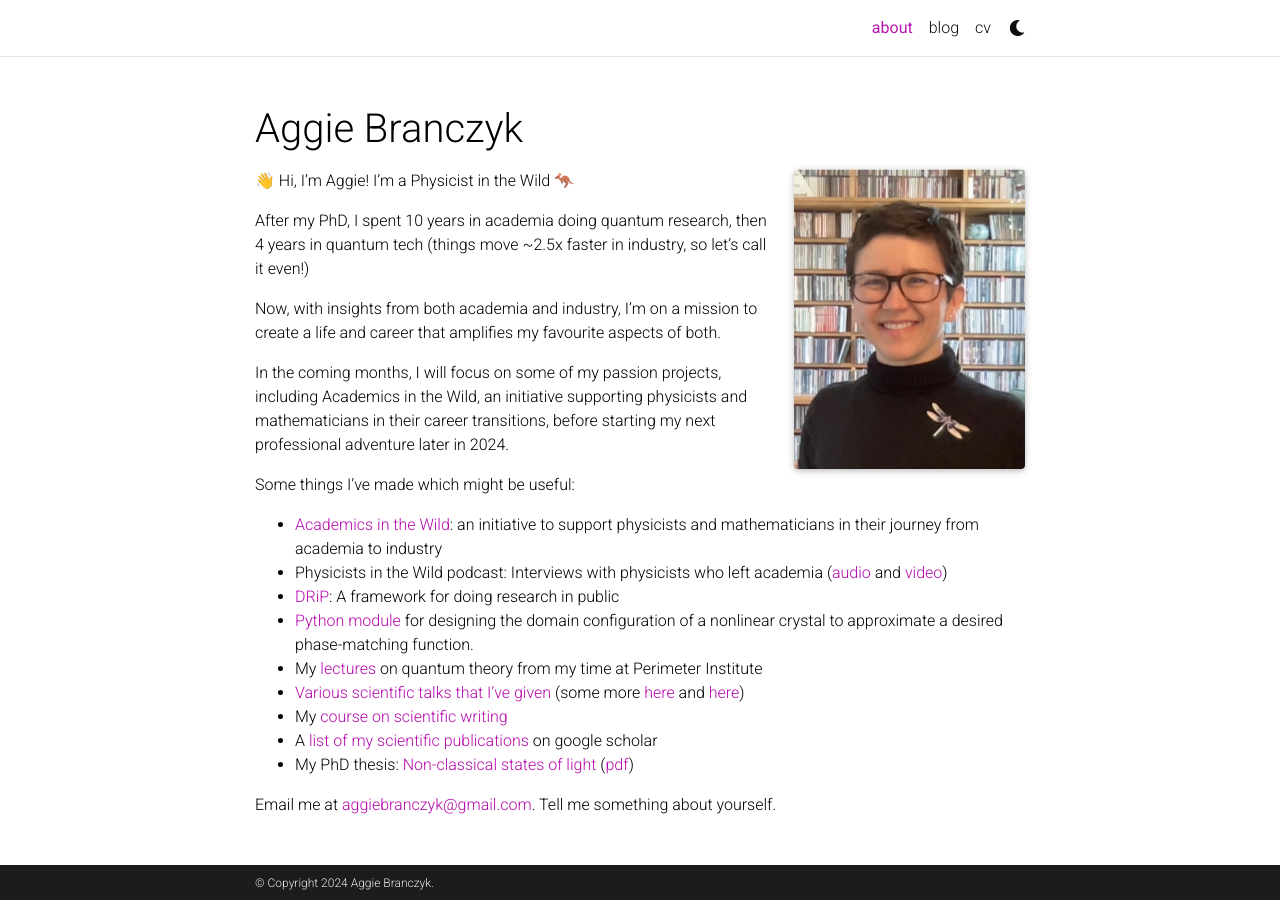
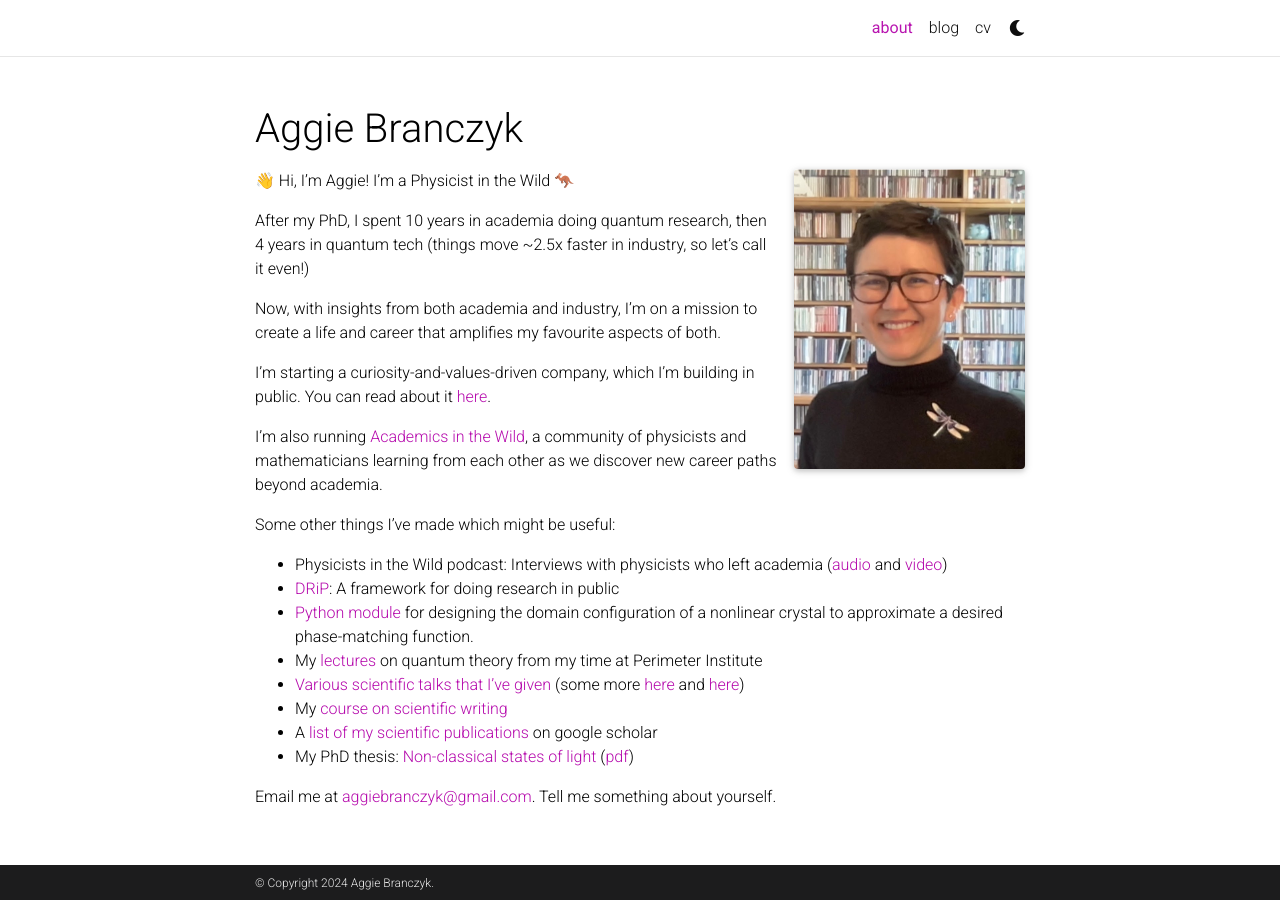
Before and after one commit to abranczyk/abranczyk.github.io, a Jekyll site: the page built from _pages/about.md, in a window 1280 px wide. Built offline with Jekyll 4.4.1, drawn with Linux system fonts in a browser that asks for light colours; full-size pictures stand in for the smaller copies a plugin makes; comment, search, counter and statistics services are not loaded; a style sheet for code colours, icons or effects is not loaded.

Commit message:
updated about

```diff
--- a/_pages/about.md
+++ b/_pages/about.md
@@ -20,10 +20,11 @@ After my PhD, I spent 10 years in academia doing quantum research, then 4 years
 
 Now, with insights from both academia and industry, I'm on a mission to create a life and career that amplifies my favourite aspects of both.
 
-In the coming months, I will focus on some of my passion projects, including Academics in the Wild, an initiative supporting physicists and mathematicians in their career transitions, before starting my next professional adventure later in 2024.
+I'm starting a curiosity-and-values-driven company, which I'm building in public. You can read about it [here](https://aggieinc.substack.com/p/whats-a-lifestyle-business).
 
-Some things I’ve made which might be useful:
-- [Academics in the Wild](https://academicsinthewild.com): an initiative to support physicists and mathematicians in their journey from academia to industry
+I'm also running [Academics in the Wild](https://academicsinthewild.com), a community of physicists and mathematicians learning from each other as we discover new career paths beyond academia.
+
+Some other things I’ve made which might be useful:
 - Physicists in the Wild podcast: Interviews with physicists who left academia ([audio](https://physicistsinthewild.buzzsprout.com) and [video](https://www.youtube.com/playlist?list=PLnwt2ODY2PX0hnUJgIwCwHSkPzH4J4fVX))
 - [DRiP](https://github.com/DRiP-project): A framework for doing research in public
 - [Python module](https://github.com/abranczyk/custom-poling) for designing the domain configuration of a nonlinear crystal to approximate a desired phase-matching function.
```
